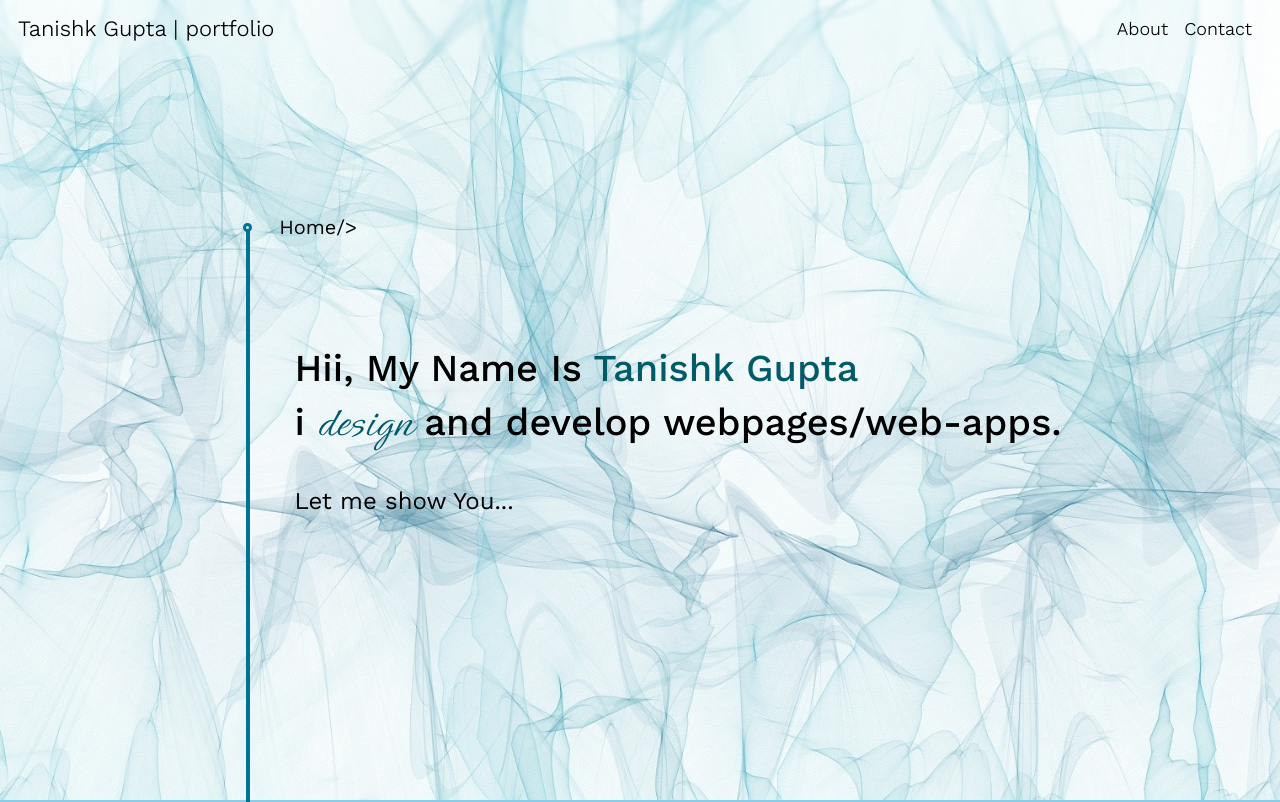
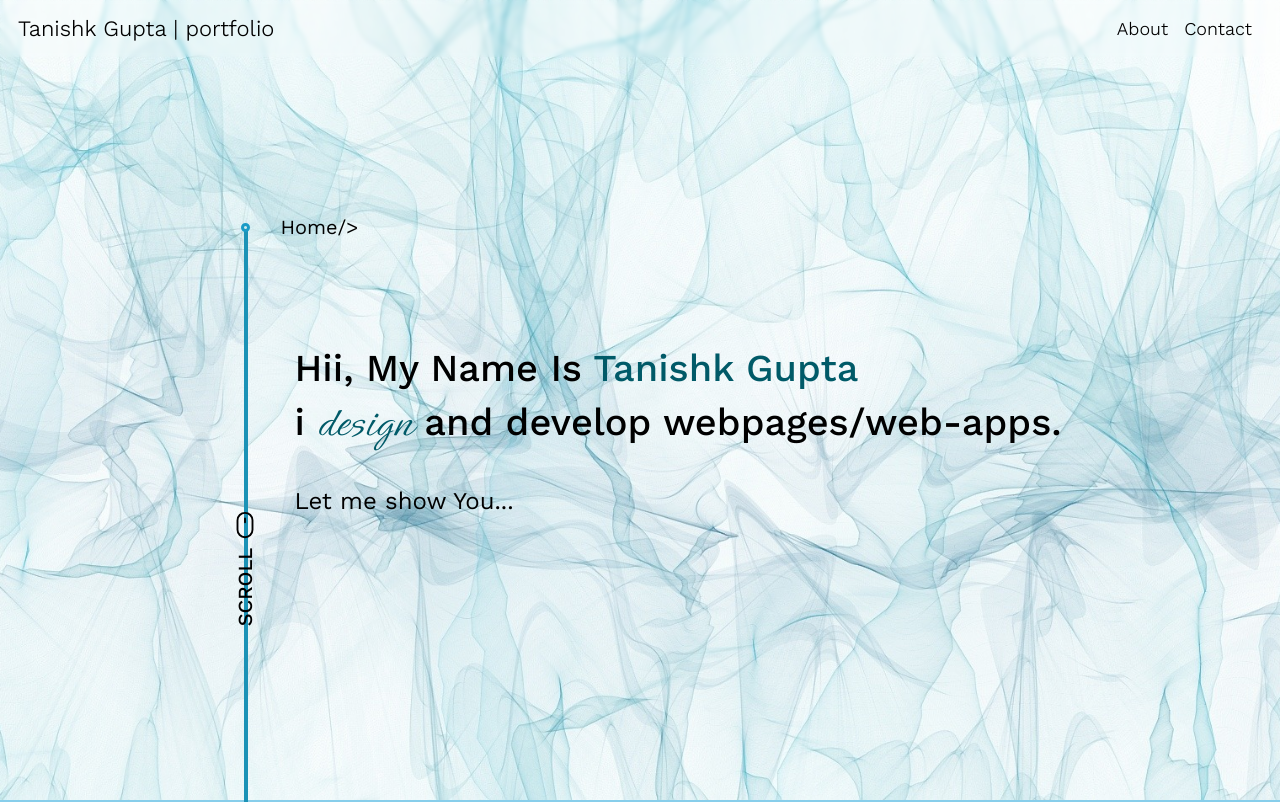
Before and after one commit to HexMaster101/PortfolioWeb, a React (Create React App) app: page / in a window 1280 px wide. Shown: the top 802 px of the page. Built offline with nearby package versions, Linux system fonts and the light colour scheme.

Commit message:
added some details in timeline

```diff
--- a/src/App.css
+++ b/src/App.css
@@ -4,6 +4,15 @@
 	box-sizing: border-box;
 	font-family: myFont;
 	font-weight: 350;
+}
+
+svg#mouse {
+	z-index: 50;
+	position: absolute;
+	height: 30px;
+	top: 500px;
+	left: 18%;
+	color: #696969;
 }
 
 @font-face {
@@ -25,51 +34,73 @@ a {
 	max-width: 1600px;
 	margin: 0 auto;
 }
+
 /* <-----Vertical Line-----> */
 
-.vertical-line {
+.timeline {
 	position: absolute;
-	margin-left: 2.92px;
+	/* margin-left: 2.92px; */
+	margin-left: 13.5px;
 	height: 1000px;
-	border: 2px #007292 solid;
+	border: 2px #1b92b6 solid;
 	top: 230px;
-	left: 19%;
-	bottom: 0;
+	left: 18%;
 }
 
-.line-ring {
+.bullet {
 	position: absolute;
-	border: 3px #007292 solid;
+	margin-left: 11px;
+	border: 3px #1b9bc6 solid;
 	height: 9px;
 	width: 9px;
 	border-radius: 100px;
 	top: 223px;
-	left: 19%;
+	left: 18%;
 }
 
 .home-text {
 	position: absolute;
-	margin-left: 36px;
+	margin-left: 50px;
 	font-size: 20px;
 	font-weight: 400;
 	top: 215px;
-	left: 19%;
+	left: 18%;
 }
 
 .about-text {
 	display: inline-block;
 	position: relative;
-	left: 19%;
+	left: 18%;
 	top: 50px;
 	font-size: 20px;
 	font-weight: 400;
-	margin-left: 32px;
+	margin-left: 54px;
+}
+
+svg#mouse {
+	z-index: 50;
+	position: absolute;
+	height: 30px;
+	top: 510px;
+	left: 18%;
+}
+
+span[name="scroll-button"] {
+	font-weight: 500;
+	z-index: 60;
+	left: 18%;
+	top: 540px;
+	color: black;
+	font-size: 20px;
+	position: absolute;
+	transform: translate(-24.5px, 35px) rotate(-90deg);
 }
 
 /* <-----Navbar-----> */
 
 #navbar {
 	position: fixed;
+	z-index: 100;
 	top: 0;
 	left: 0;
 	right: 0;
@@ -115,6 +146,7 @@ nav {
 /* <----Home Section----> */
 
 #home-background {
+	background-attachment: fixed;
 	background-size: cover;
 	background-position: center;
 	background-repeat: no-repeat;
--- a/src/components/About.js
+++ b/src/components/About.js
@@ -2,10 +2,10 @@ import React from "react";
 
 export default function About() {
 	return (
-		<div id="about-section">
+		<section id="about-section">
 			<div className="container">
 				<p className="about-text">About/{">"}</p>
 			</div>
-		</div>
+		</section>
 	);
 }
--- a/src/components/Home.js
+++ b/src/components/Home.js
@@ -3,9 +3,9 @@ import React from "react";
 export default function Home() {
 	return (
 		<>
-			<div id="home-background">
+			<section id="home-background">
 				<div className="container home-background">
-					<p className="absolute home-text">Home/{">"}</p>
+					<p className=" home-text">Home/{">"}</p>
 					<div className="intro">
 						<h1 className="intro-text">
 							Hii, My Name Is <span className="my-name">Tanishk Gupta</span>
@@ -17,7 +17,7 @@ export default function Home() {
 						<p className="intro-para">Let me show You...</p>
 					</div>
 				</div>
-			</div>
+			</section>
 		</>
 	);
 }
--- a/src/components/Navbar.js
+++ b/src/components/Navbar.js
@@ -28,7 +28,7 @@ export default function Navbar({ name }) {
 				<h1 className="nav-head">{name}</h1>
 				<nav>
 					<li className="nav-links">
-						<a href="/">About</a>
+						<a href="#about-section">About</a>
 					</li>
 					<li className="nav-links">
 						<a href="/">Contact</a>
--- a/src/components/VerticalLine.js
+++ b/src/components/VerticalLine.js
@@ -3,8 +3,29 @@ import React from "react";
 export default function VerticalLine() {
 	return (
 		<div className="container">
-			<div className="vertical-line"></div>
-			<div className="line-ring"></div>
+			<a href="#about-section">
+				<svg xmlns="http://www.w3.org/2000/svg" viewBox="0 0 32 32" id="mouse">
+					<g
+						data-name="Layer 2"
+						fill="#000000"
+						className="color000000 svgShape"
+					>
+						<path
+							d="M16,2a9.01,9.01,0,0,0-9,9V21a9,9,0,0,0,18,0V11A9.01,9.01,0,0,0,16,2Zm7,19A7,7,0,0,1,9,21V11a7,7,0,0,1,14,0Z"
+							fill="#000000"
+							className="color000000 svgShape"
+						></path>
+						<path
+							d="M16,8a1,1,0,0,0-1,1v4a1,1,0,0,0,2,0V9A1,1,0,0,0,16,8Z"
+							fill="#000000"
+							className="color000000 svgShape"
+						></path>
+					</g>
+				</svg>
+				<span name="scroll-button">SCROLL</span>
+			</a>
+			<div className="timeline"></div>
+			<div className="bullet"></div>
 		</div>
 	);
 }
```
